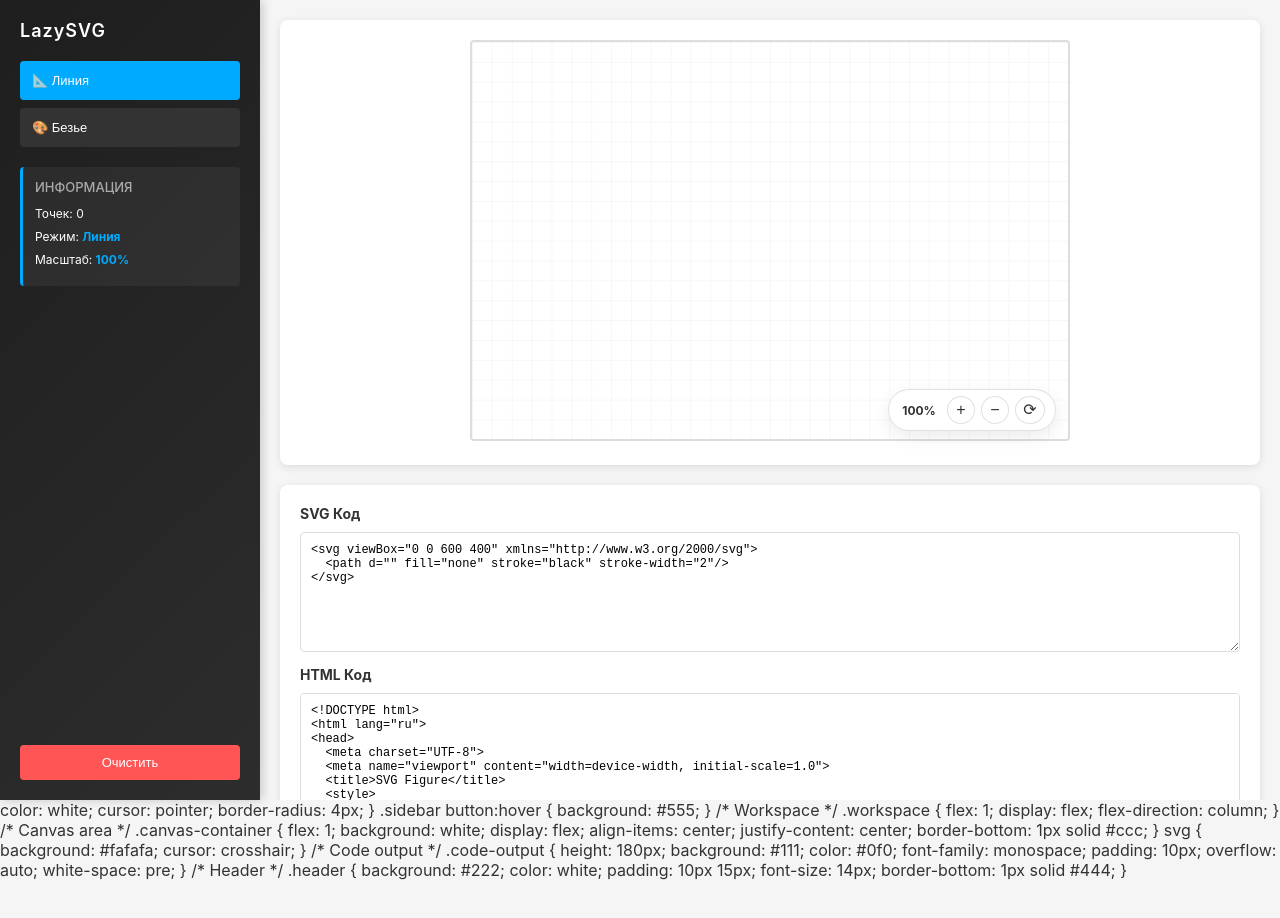
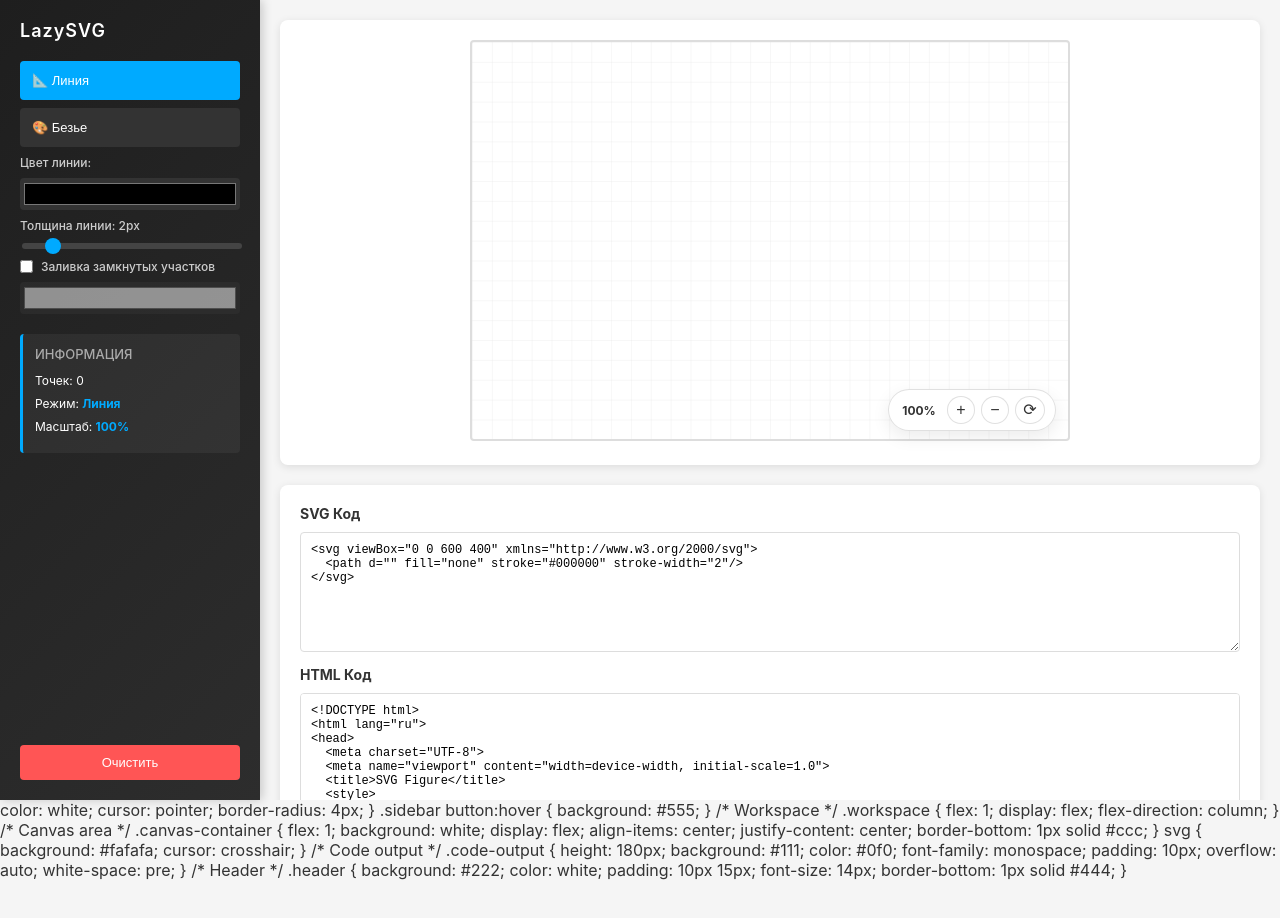
Before and after one commit to 0netervezer0/LazySVG, a React (Vite) app: page / in a window 1280 px wide. Shown: the top 918 px of the page. Built offline with nearby package versions, Linux system fonts and the light colour scheme.

Commit message:
Add stroke and fill controls to the toolbar and update SVG export functionality

```diff
--- a/src/App.jsx
+++ b/src/App.jsx
@@ -20,6 +20,10 @@ export default function App() {
   const [copySuccess, setCopySuccess] = useState({ svg: false, html: false });
   const [zoomLevel, setZoomLevel] = useState(1);
   const [viewBox, setViewBox] = useState({ x: 0, y: 0, width: 600, height: 400 });
+  const [strokeWidth, setStrokeWidth] = useState(2);
+  const [fillColor, setFillColor] = useState("#ffffff");
+  const [strokeColor, setStrokeColor] = useState("#000000");
+  const [fillEnabled, setFillEnabled] = useState(false);
   const lastUpdateRef = useRef(0);
   const MIN_ZOOM = 0.5;
   const MAX_ZOOM = 4;
@@ -259,14 +263,14 @@ export default function App() {
   };
 
   const pathD = generatePath(points, segments);
-  const svgCode = exportSVG(pathD);
-  const htmlCode = exportHTML(pathD);
+  const svgCode = exportSVG(pathD, strokeWidth, fillColor, strokeColor, fillEnabled, points.length);
+  const htmlCode = exportHTML(pathD, strokeWidth, fillColor, strokeColor, fillEnabled, points.length);
 
   return (
     <div className="app">
       <aside className="sidebar">
         <h2>LazySVG</h2>
-        <Toolbar mode={mode} setMode={setMode} />
+        <Toolbar mode={mode} setMode={setMode} strokeWidth={strokeWidth} setStrokeWidth={setStrokeWidth} fillColor={fillColor} setFillColor={setFillColor} strokeColor={strokeColor} setStrokeColor={setStrokeColor} fillEnabled={fillEnabled} setFillEnabled={setFillEnabled} />
 
         <div className="info-section">
           <h3>Информация</h3>
@@ -298,6 +302,10 @@ export default function App() {
             mousePos={mousePos}
             viewBox={viewBox}
             zoomLevel={zoomLevel}
+            strokeWidth={strokeWidth}
+            fillColor={fillColor}
+            strokeColor={strokeColor}
+            fillEnabled={fillEnabled}
             isCtrlPressed={isCtrlPressed}
             isMouseDown={isMouseDown}
             onAddPoint={handleAddPoint}
--- a/src/components/Canvas.jsx
+++ b/src/components/Canvas.jsx
@@ -20,6 +20,10 @@ export default function Canvas({
   mousePos,
   viewBox,
   zoomLevel,
+  strokeWidth,
+  fillColor,
+  strokeColor,
+  fillEnabled,
   onAddPoint,
   onMouseMove,
   onMouseUp,
@@ -203,7 +207,7 @@ export default function Canvas({
       <rect width="600" height="400" fill="url(#grid)" />
 
       {/* Основной путь */}
-      <path d={d} fill="none" stroke="black" strokeWidth="2" />
+      <path d={d} fill={fillEnabled && points.length > 2 ? fillColor : "none"} stroke={strokeColor} strokeWidth={strokeWidth} />
 
       {/* Стрелки направления для Безье кривых */}
       {segments.map((segment, i) => {
--- a/src/components/Toolbar.jsx
+++ b/src/components/Toolbar.jsx
@@ -1,4 +1,4 @@
-export default function Toolbar({ mode, setMode }) {
+export default function Toolbar({ mode, setMode, strokeWidth, setStrokeWidth, fillColor, setFillColor, strokeColor, setStrokeColor, fillEnabled, setFillEnabled }) {
   return (
     <div className="toolbar">
       <button
@@ -13,6 +13,46 @@ export default function Toolbar({ mode, setMode }) {
       >
         🎨 Безье
       </button>
+
+      <div className="stroke-controls">
+        <label>Цвет линии:</label>
+        <input
+          type="color"
+          value={strokeColor}
+          onChange={(e) => setStrokeColor(e.target.value)}
+          className="stroke-color-picker"
+        />
+      </div>
+
+      <div className="stroke-controls">
+        <label>Толщина линии: {strokeWidth}px</label>
+        <input
+          type="range"
+          min="1"
+          max="10"
+          value={strokeWidth}
+          onChange={(e) => setStrokeWidth(Number(e.target.value))}
+          className="stroke-slider"
+        />
+      </div>
+
+      <div className="fill-controls">
+        <label>
+          <input
+            type="checkbox"
+            checked={fillEnabled}
+            onChange={(e) => setFillEnabled(e.target.checked)}
+          />
+          Заливка замкнутых участков
+        </label>
+        <input
+          type="color"
+          value={fillColor}
+          onChange={(e) => setFillColor(e.target.value)}
+          className="fill-color-picker"
+          disabled={!fillEnabled}
+        />
+      </div>
     </div>
   );
 }
--- a/src/utils/svgExport.js
+++ b/src/utils/svgExport.js
@@ -1,11 +1,12 @@
-export function exportSVG(pathD) {
+export function exportSVG(pathD, strokeWidth = 2, fillColor = "none", strokeColor = "black", fillEnabled = false, pointsLength = 0) {
+  const fill = fillEnabled && pointsLength > 2 ? fillColor : "none";
   return `<svg viewBox="0 0 600 400" xmlns="http://www.w3.org/2000/svg">
-  <path d="${pathD}" fill="none" stroke="black" stroke-width="2"/>
+  <path d="${pathD}" fill="${fill}" stroke="${strokeColor}" stroke-width="${strokeWidth}"/>
 </svg>`;
 }
 
-export function exportHTML(pathD) {
-  const svgContent = exportSVG(pathD);
+export function exportHTML(pathD, strokeWidth = 2, fillColor = "none", strokeColor = "black", fillEnabled = false, pointsLength = 0) {
+  const svgContent = exportSVG(pathD, strokeWidth, fillColor, strokeColor, fillEnabled, pointsLength);
   return `<!DOCTYPE html>
 <html lang="ru">
 <head>
--- a/styles/global.css
+++ b/styles/global.css
@@ -79,6 +79,91 @@ body {
   border-color: #00aaff;
   background: #00aaff;
   color: #fff;
+}
+
+/* Stroke controls */
+.stroke-controls {
+  display: flex;
+  flex-direction: column;
+  gap: 8px;
+}
+
+.stroke-controls label {
+  font-size: 12px;
+  color: #ccc;
+  font-weight: 500;
+}
+
+.stroke-color-picker {
+  width: 100%;
+  height: 32px;
+  border: none;
+  border-radius: 4px;
+  cursor: pointer;
+  background: #333;
+}
+
+.stroke-slider {
+  width: 100%;
+  height: 6px;
+  border-radius: 3px;
+  background: #444;
+  outline: none;
+  -webkit-appearance: none;
+  appearance: none;
+}
+
+.stroke-slider::-webkit-slider-thumb {
+  -webkit-appearance: none;
+  appearance: none;
+  width: 16px;
+  height: 16px;
+  border-radius: 50%;
+  background: #00aaff;
+  cursor: pointer;
+}
+
+.stroke-slider::-moz-range-thumb {
+  width: 16px;
+  height: 16px;
+  border-radius: 50%;
+  background: #00aaff;
+  cursor: pointer;
+  border: none;
+}
+
+/* Fill controls */
+.fill-controls {
+  display: flex;
+  flex-direction: column;
+  gap: 8px;
+}
+
+.fill-controls label {
+  font-size: 12px;
+  color: #ccc;
+  font-weight: 500;
+  display: flex;
+  align-items: center;
+  gap: 8px;
+}
+
+.fill-controls input[type="checkbox"] {
+  margin: 0;
+}
+
+.fill-color-picker {
+  width: 100%;
+  height: 32px;
+  border: none;
+  border-radius: 4px;
+  cursor: pointer;
+  background: #333;
+}
+
+.fill-color-picker:disabled {
+  opacity: 0.5;
+  cursor: not-allowed;
 }
 
 /* Info section */
```
